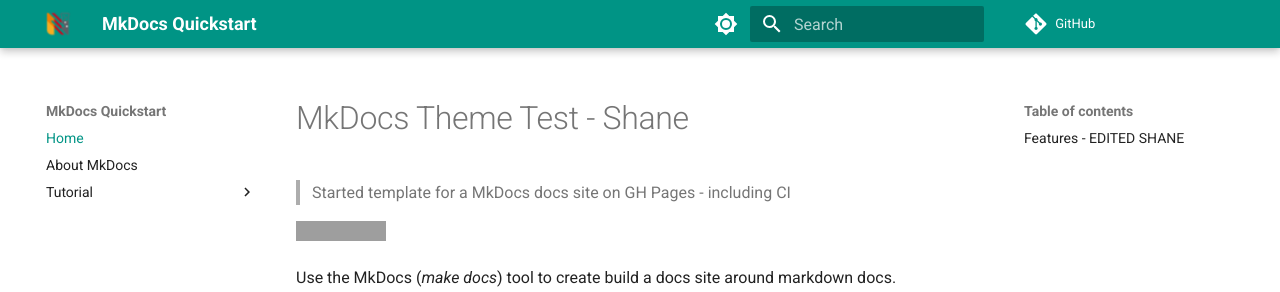
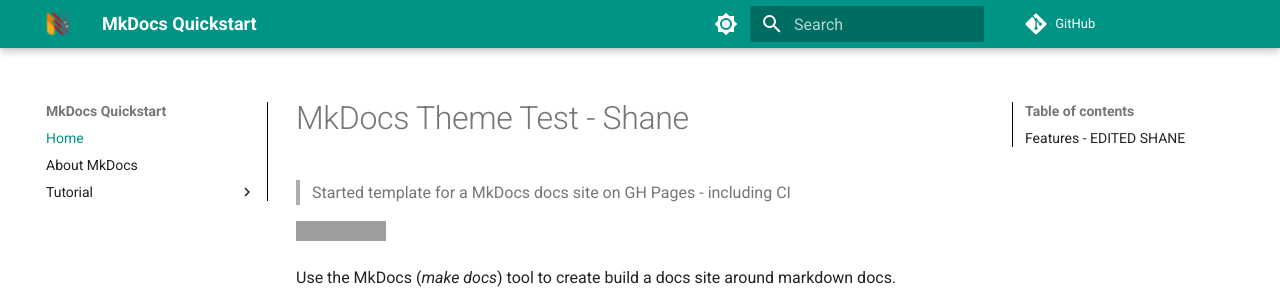
Before and after one commit to zimboflyman/mkDocs-setup, an MkDocs documentation site: the page built from docs/docs/index.md, in a window 1280 px wide. Shown: the top 292 px of the page. Built offline with MkDocs 1.6.1 and Material for MkDocs 9.7.7, drawn with Linux system fonts in a browser that asks for light colours; comment, search, counter and statistics services are not loaded; grey boxes are pictures that could not be loaded.

Commit message:
Update extra.css

```diff
--- a/docs/docs/stylesheets/extra.css
+++ b/docs/docs/stylesheets/extra.css
@@ -3,3 +3,11 @@
   --md-primary-fg-color--light: #cbdc38;
   --md-primary-fg-color--dark:  #4051b5;
 }
+
+.md-sidebar--primary .md-sidebar__scrollwrap {
+    border-right: 1px solid black;
+}
+
+.md-sidebar--secondary .md-sidebar__scrollwrap {
+    border-left: 1px solid black;
+}
```
